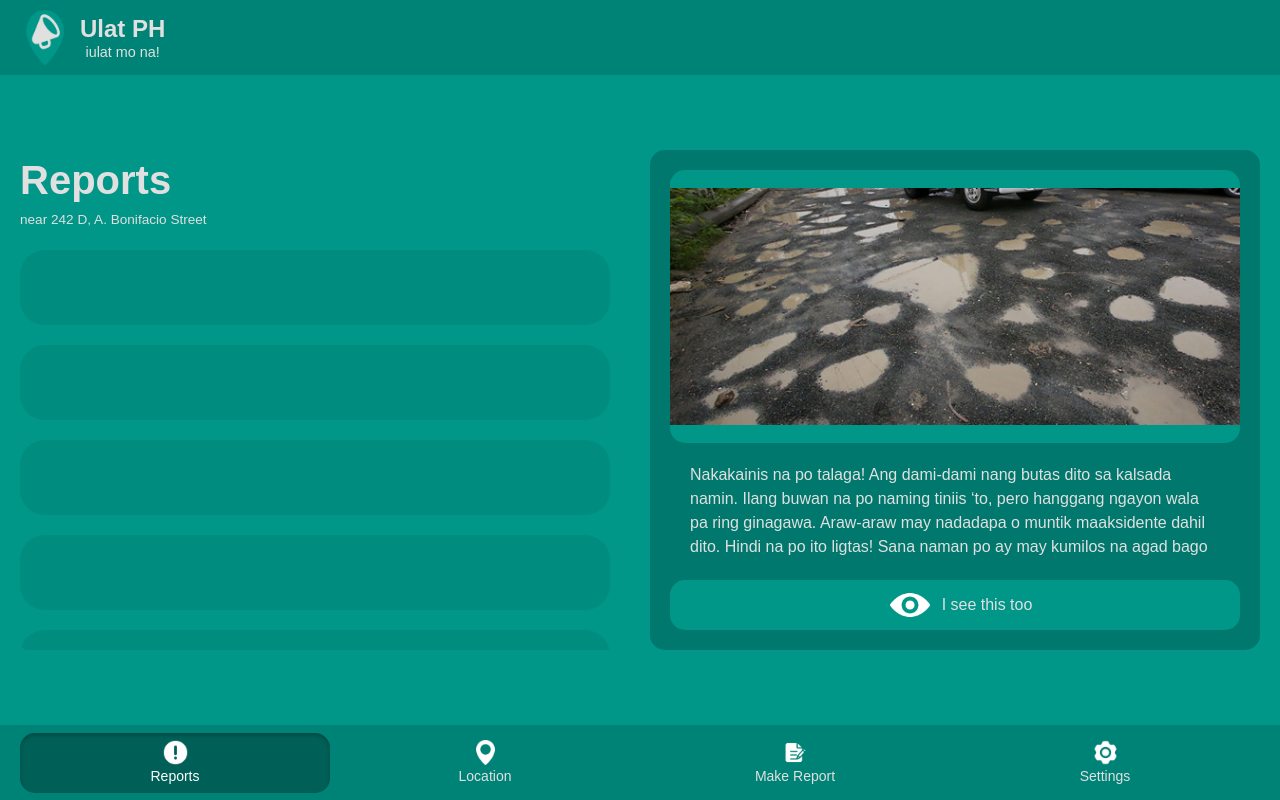
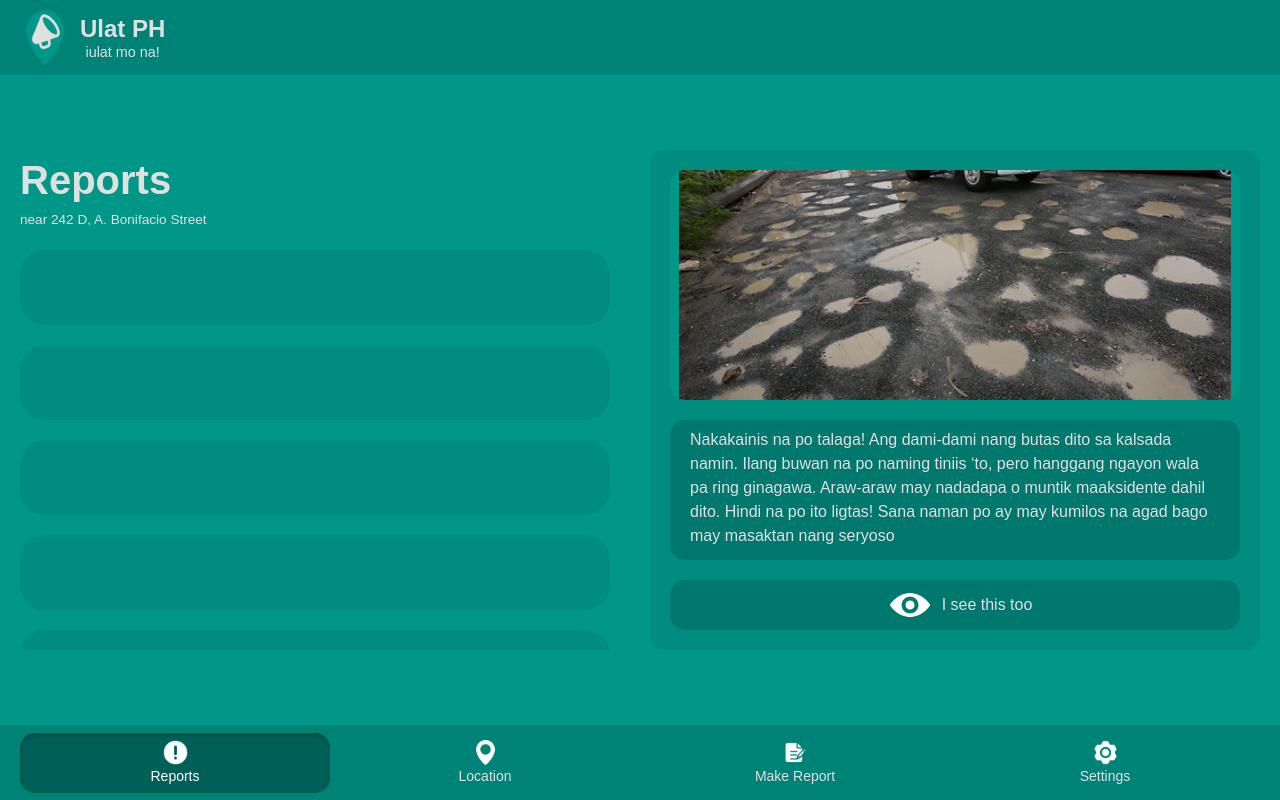
Before and after one commit to vnclrd/metro-realtime, a React (Vite) app in the folder frontend/: page /core in a window 1280 px wide. Built offline with nearby package versions, Linux system fonts and the light colour scheme.

Commit message:
Adjust spacing in core

```diff
--- a/frontend/src/jsx/Core.jsx
+++ b/frontend/src/jsx/Core.jsx
@@ -58,10 +58,10 @@ function Core() {
           {/* Right Panel */}
           <div className='flex items-center justify-center w-[50%] h-[500px]'>
 
-            <div className='flex flex-col w-[100%] h-full bg-[#00786D] rounded-[15px] p-5 gap-5'>
+            <div className='flex flex-col w-[100%] h-full bg-[#008c7f] rounded-[15px] p-5 gap-5'>
 
               {/* Image Holder */}
-              <div className='w-full h-[70%] rounded-[15px] bg-[#009688]'>
+              <div className='w-full h-[50%] rounded-[15px] bg-[#009688]'>
                 <img
                   src='/public/pothole.png'
                   alt='Photo of report'
@@ -70,7 +70,7 @@ function Core() {
               </div>
 
               {/* Description of report */}
-              <div className='w-full h-[25%] text-[#e0e0e0] overflow-y-scroll pl-5 pr-5'>
+              <div className='w-full h-[50%] bg-[#00786d] rounded-[15px] text-[#e0e0e0] overflow-y-scroll pl-5 pr-5 pt-2'>
                 <p>
                   Nakakainis na po talaga! Ang dami-dami nang butas dito sa kalsada namin.
                   Ilang buwan na po naming tiniis ‘to, pero hanggang ngayon wala pa ring ginagawa.
@@ -80,7 +80,7 @@ function Core() {
               </div>
 
               {/* 'I see this too' Button */}
-              <button className='flex items-center justify-center w-full h-[50px] bg-[#009688] text-[#e0e0e0] rounded-[15px] cursor-pointer'>
+              <button className='flex items-center justify-center w-full h-[50px] bg-[#00786d] text-[#e0e0e0] rounded-[15px] cursor-pointer'>
                 <img
                   src='/public/vision-icon.png'
                   alt='Vision Icon'
@@ -105,15 +105,15 @@ function Core() {
       >
 
         {/* Page Titles */}
-        <div className='flex flex-col items-center justify-center w-[100%] h-[75px] mt-5 mb-5'>
+        <div className='flex flex-col items-center justify-center w-[100%] h-[75px] mb-5'>
           <h1 className='text-[2.5rem] text-[#e0e0e0] font-bold'>Select Location</h1>
           <p className='text-[1rem] text-[#e0e0e0]'>242 D, A. Bonifacio Street</p>
         </div>
 
         {/* Maps container */}
-        <div className='w-full pl-5 pr-5'>
-          <div className='flex item-center justify-center w-full h-[400px] bg-[#008C7F] rounded-[25px] text-[#e0e0e0]'>Google Maps API goes here</div>
-        </div>
+
+          <div className='flex items-center justify-center w-[1000px] h-[400px] bg-[#008C7F] rounded-[25px] text-[#e0e0e0]'>Google Maps API goes here</div>
+
 
       </div>
 
@@ -127,12 +127,12 @@ function Core() {
 
         <div className='flex flex-col'>
 
-          <div className='flex flex-col items-center justify-center w-[100%] mb-5'>
+          <div className='flex flex-col items-center justify-center w-[100%] mb-4'>
             <h1 className='text-[2rem] text-[#e0e0e0] font-bold'>Report an Issue</h1>
             <p className='text-[0.8rem] text-[#e0e0e0]'>near 242 D, A. Bonifacio Street</p>
           </div>
 
-          <div className='flex flex-col items-center w-[800px] rounded-[15px]'>
+          <div className='flex flex-col items-center w-[700px] rounded-[15px] bg-[#008c7f] pt-3 pb-5'>
 
             {/* Type of issue selection */}
             <label htmlFor='issues' className='text-[1.25rem] text-[#e0e0e0] mb-2'>Type of issue</label>
@@ -155,7 +155,7 @@ function Core() {
 
             {/* Description container */}
             <label for='description' className='text-[1.25rem] text-[#e0e0e0] mb-2'>Description</label>
-            <textarea type='text' placeholder='Write a short description about the issue' className='flex w-[600px] h-[150px] align-text-top resize-none bg-[#008c7f] text-[#e0e0e0] rounded-[15px] mb-5 pl-5 pt-5' />
+            <textarea type='text' placeholder='Write a short description about the issue' className='flex w-[600px] h-[150px] align-text-top resize-none bg-[#00786d] text-[#e0e0e0] rounded-[15px] mb-5 pl-5 pt-5' />
 
             {/* Upload image button */}
             <button className='flex items-center justify-center w-[150px] h-[40px] rounded-[15px] text-[0.8rem] bg-[#e0e0e0] cursor-pointer mb-5 shadow-[_0_2px_2px_rgba(0,0,0,0.5)]'>
```
